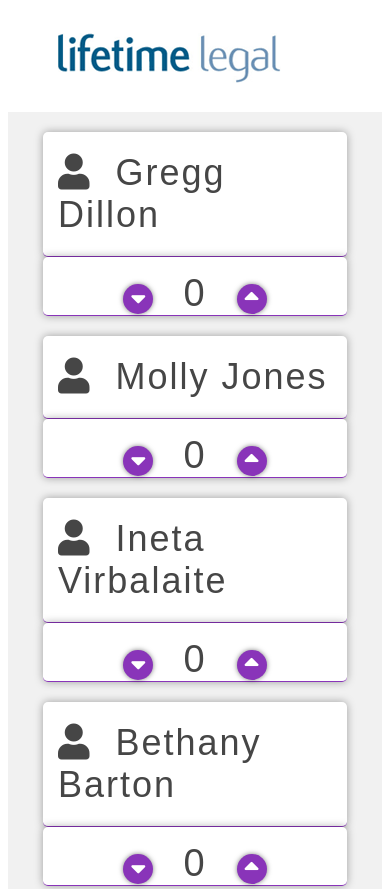
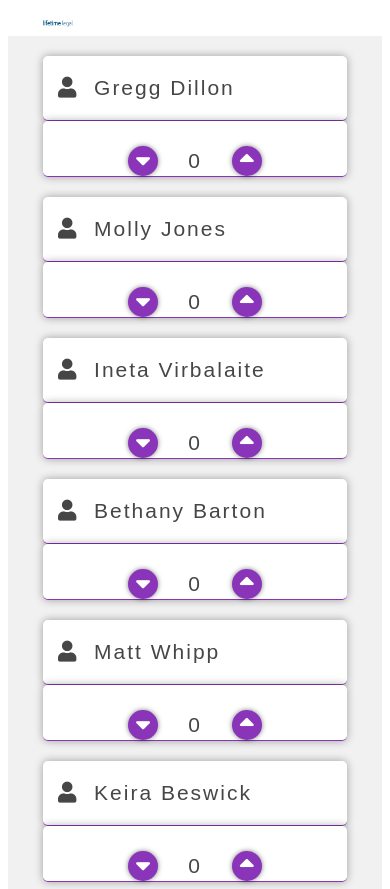
Before and after one commit to codchunks79/instructions-one, a plain HTML site: page instructions-one/index.html in a window 390 px wide. Shown: the top 889 px of the page. Drawn offline with nearby package versions, Linux system fonts and the light colour scheme.

Commit message:
Add files via upload
New version to fit tablet landscape: 23/11/18

```diff
--- a/instructions-one/instructions-one.css
+++ b/instructions-one/instructions-one.css
@@ -2,10 +2,10 @@
 
 .wrapperTwo{ padding: 5px 50px; background: #f1f1f1;}
 
-.headerWrapper{ padding: 25px 50px; background: #ffffff;}
+.headerWrapper{ padding: 5px 35px; background: #ffffff;}
 
-h2{font-size: 28px; color: #464646; font-family: 'Raleway', sans-serif; margin-bottom:0px; font-weight: 300; letter-spacing: 1px;}
-p{font-size: 36px; font-weight: 300; letter-spacing: 2px; color: #464646; font-family: 'Raleway', sans-serif;margin: 20px 0px;}
+h2{font-size: 24px; color: #464646; font-family: 'Raleway', sans-serif; margin-bottom:0px; font-weight: 300; letter-spacing: 1px; margin-top: 5px;}
+p{font-size: 21px; font-weight: 300; letter-spacing: 2px; color: #464646; font-family: 'Raleway', sans-serif;margin: 20px 0px;}
 
 .noPadding{padding:0px;}
 
@@ -54,8 +54,10 @@ box-shadow: 0px 0px 5px 0px rgba(0,0,0,0.5);
 
 .value-button-down,.value-button-up:hover { cursor: pointer;}
 
-.input{display: inline-block; text-align: center; margin: 0px; font-size: 38px; color: #464646; font-family: 'Raleway', sans-serif;}
+.input{display: inline-block; text-align: center; margin: 0px; font-size 21px; color: #464646; font-family: 'Raleway', sans-serif;}
 
 .fa-sort-up{font-size: 25px; position: relative; top: 5px; }
 
 .fa-sort-down {font-size: 25px; position: relative; top: -3px; }
+
+img{width: 10%;}
```
